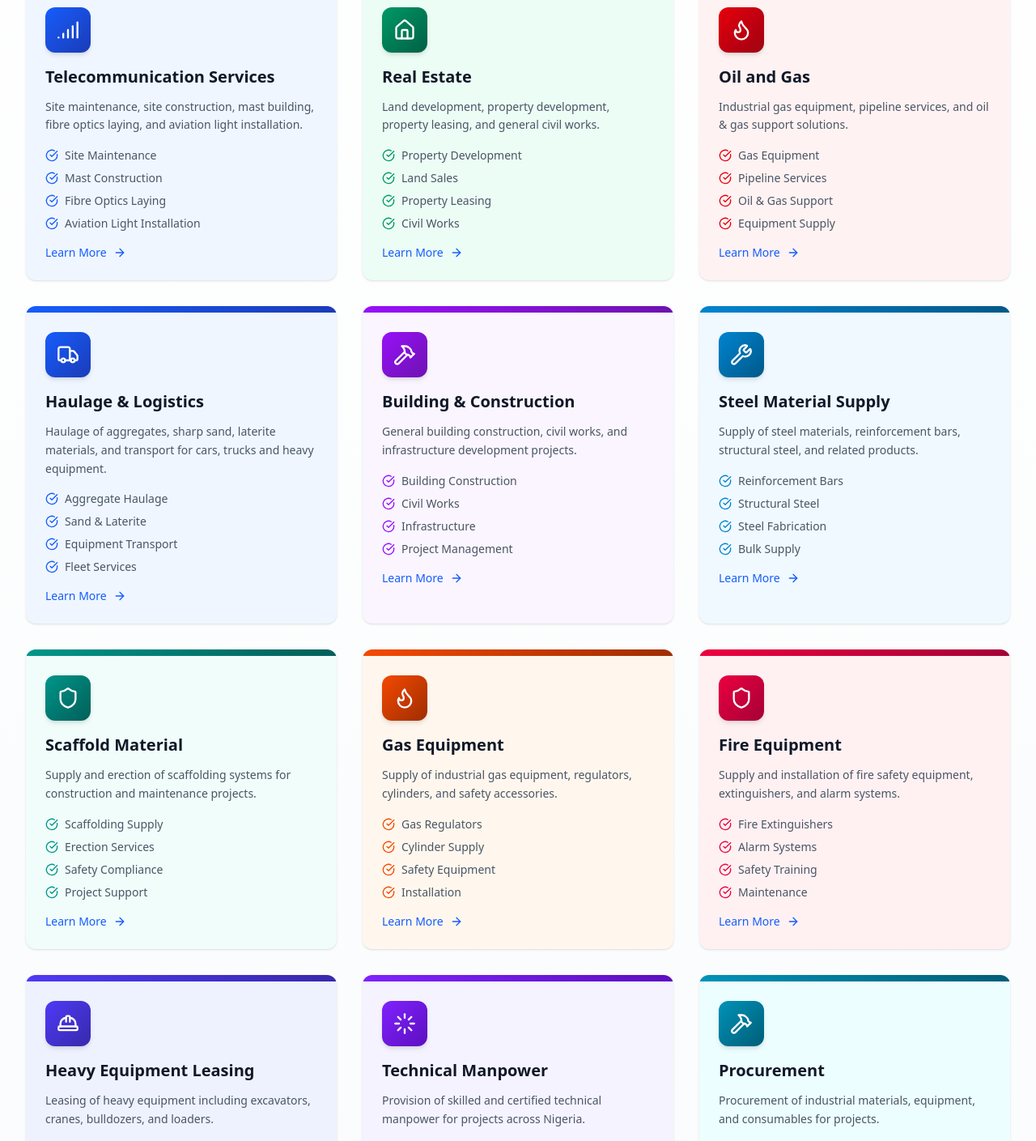
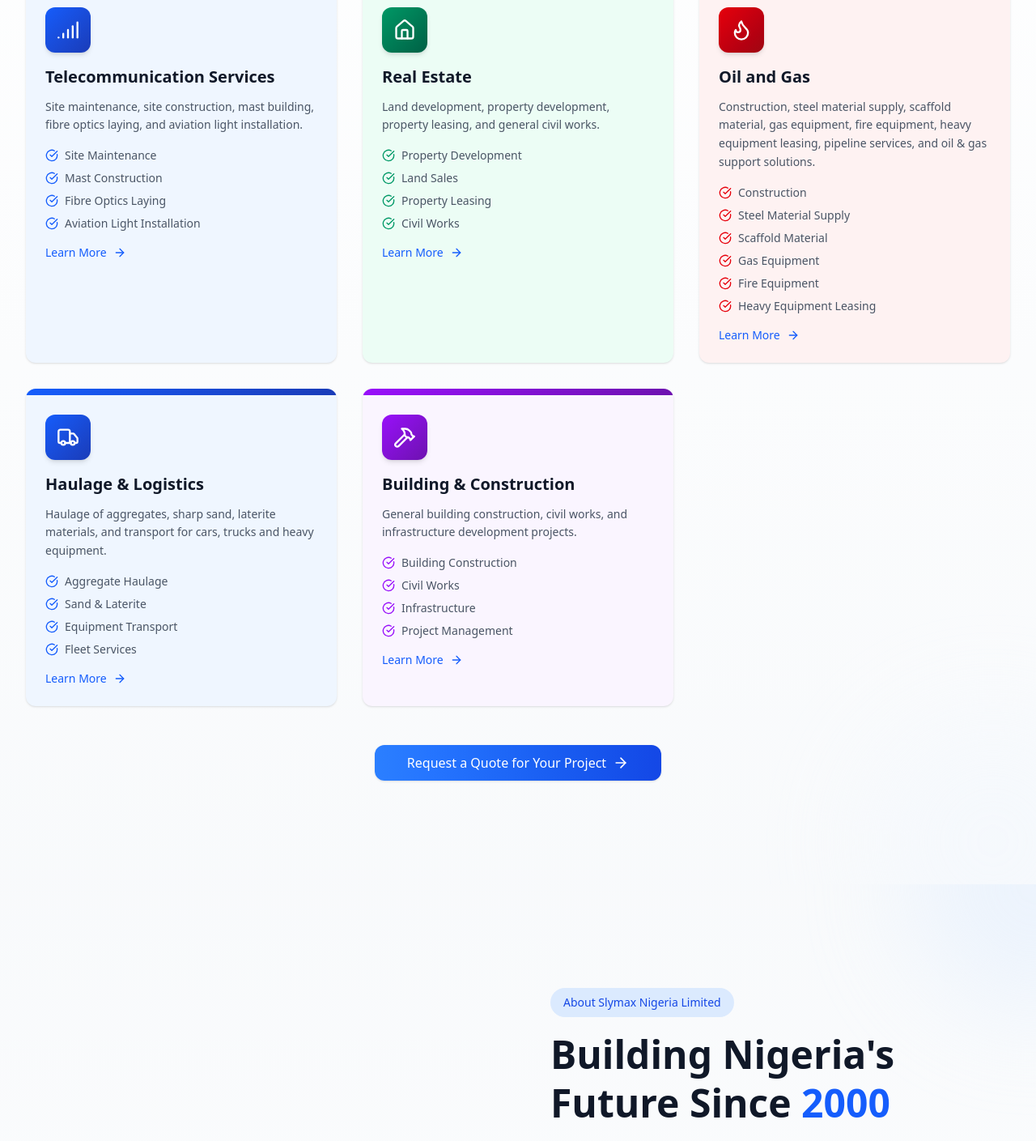
Before and after one commit to glorino/slymax, a Next.js app: page / in a window 1280 px wide. Shown: the part 1500-2909 px from the top of the page at 81% size. Built offline with nearby package versions, Linux system fonts and the light colour scheme.

Commit message:
Move 6 services under Oil and Gas: Construction, Steel, Scaffold, Gas Equipment, Fire Equipment, Heavy Equipment Leasing

```diff
--- a/src/app/services/oil-and-gas/page.tsx
+++ b/src/app/services/oil-and-gas/page.tsx
@@ -3,34 +3,58 @@
 import { Container } from "@/components/ui/container"
 import { Card, CardContent } from "@/components/ui/card"
 import { Button } from "@/components/ui/button"
-import { Flame, ArrowRight, CheckCircle, ChevronRight, Shield, Award, Wrench, Settings } from "lucide-react"
+import { Flame, ArrowRight, CheckCircle, ChevronRight, Shield, Award, Wrench, Settings, HardHat } from "lucide-react"
 import { motion } from "framer-motion"
 import Link from "next/link"
 
 const oilGasServices = [
   {
-    title: "Gas Equipment Supply",
+    title: "Construction",
+    description: "General construction services for oil & gas facilities, industrial plants, and related infrastructure.",
+    icon: Flame,
+    features: ["Facility Construction", "Industrial Plants", "Storage Tanks", "Process Piping", "Structural Steel", "Commissioning"],
+  },
+  {
+    title: "Steel Material Supply",
+    description: "Supply of steel materials, reinforcement bars, structural steel, and related products for oil & gas projects.",
+    icon: Wrench,
+    features: ["Reinforcement Bars", "Structural Steel", "Steel Fabrication", "Pipe Supports", "Bulk Supply", "Quality Certified"],
+  },
+  {
+    title: "Scaffold Material",
+    description: "Supply and erection of scaffolding systems for construction, maintenance, and turnaround projects.",
+    icon: Shield,
+    features: ["Scaffolding Supply", "Erection Services", "Safety Compliance", "Inspection", "Dismantling", "Project Support"],
+  },
+  {
+    title: "Gas Equipment",
     description: "Supply of industrial gas equipment including regulators, valves, piping systems and accessories.",
-    icon: Flame,
+    icon: Settings,
     features: ["Gas Regulators", "Valves & Fittings", "Piping Systems", "Pressure Gauges", "Safety Devices", "Flow Meters"],
+  },
+  {
+    title: "Fire Equipment",
+    description: "Supply and installation of fire safety equipment, extinguishers, and alarm systems for oil & gas facilities.",
+    icon: Shield,
+    features: ["Fire Extinguishers", "Alarm Systems", "Fire Suppression", "Safety Training", "Maintenance", "Compliance"],
+  },
+  {
+    title: "Heavy Equipment Leasing",
+    description: "Leasing of heavy equipment including excavators, cranes, bulldozers, and loaders for oil & gas operations.",
+    icon: HardHat,
+    features: ["Excavators", "Cranes", "Bulldozers", "Loaders", "Operators Available", "Flexible Terms"],
   },
   {
     title: "Pipeline Services",
     description: "Pipeline construction, installation, maintenance, and repair services for oil & gas facilities.",
     icon: Wrench,
-    features: ["Pipeline Installation", "Pipeline Maintenance", "Leak Detection", "Cathodic Protection", " Pigging Services", "Hydrostatic Testing"],
+    features: ["Pipeline Installation", "Pipeline Maintenance", "Leak Detection", "Cathodic Protection", "Pigging Services", "Hydrostatic Testing"],
   },
   {
     title: "Oil & Gas Support",
     description: "Comprehensive support services for upstream, midstream, and downstream operations.",
     icon: Settings,
     features: ["Equipment Rental", "Technical Support", "Maintenance Contracts", "Spare Parts Supply", "Project Management", "HSE Compliance"],
-  },
-  {
-    title: "Gas Regulation Stations",
-    description: "Design, construction, and commissioning of gas regulation and metering stations.",
-    icon: Shield,
-    features: ["Station Design", "Equipment Installation", "SCADA Integration", "Metering Systems", "Safety Systems", "Commissioning"],
   },
 ]
 
@@ -65,7 +89,8 @@
                 <span className="text-red-600">Equipment & Services</span>
               </h1>
               <p className="text-lg sm:text-xl text-gray-600 leading-relaxed mb-8 max-w-xl">
-                Industrial gas equipment, pipeline services, and comprehensive oil & gas support solutions.
+                Construction, steel material supply, scaffold material, gas equipment, fire equipment,
+                heavy equipment leasing, pipeline services, and comprehensive oil & gas support solutions.
                 Trusted by major operators across Nigeria.
               </p>
               <div className="flex flex-wrap gap-4">
@@ -116,6 +141,10 @@
             <h2 id="services-heading" className="text-3xl sm:text-4xl lg:text-5xl font-bold text-gray-900 leading-tight mb-6">
               Comprehensive Oil & Gas Solutions
             </h2>
+            <p className="text-lg text-gray-600 leading-relaxed max-w-2xl mx-auto">
+              From construction and material supply to equipment leasing and pipeline services —
+              we deliver end-to-end solutions for the oil & gas industry.
+            </p>
           </div>
           <div className="grid gap-6 lg:grid-cols-2">
             {oilGasServices.map((service, index) => (
--- a/src/app/services/page.tsx
+++ b/src/app/services/page.tsx
@@ -34,8 +34,8 @@
     name: "Oil and Gas",
     href: "/services/oil-and-gas",
     icon: Flame,
-    description: "Industrial gas equipment, pipeline services, and oil & gas support solutions.",
-    features: ["Gas Equipment Supply", "Pipeline Services", "Oil & Gas Support", "Gas Regulation Stations", "SCADA Integration", "Safety Systems"],
+    description: "Construction, steel material supply, scaffold material, gas equipment, fire equipment, heavy equipment leasing, pipeline services, and oil & gas support solutions.",
+    features: ["Construction", "Steel Material Supply", "Scaffold Material", "Gas Equipment", "Fire Equipment", "Heavy Equipment Leasing"],
     gradient: "from-red-500 to-red-700",
     bgColor: "bg-red-50",
     iconBg: "bg-gradient-to-br from-red-500 to-red-700",
--- a/src/components/sections/ServicesSection.tsx
+++ b/src/components/sections/ServicesSection.tsx
@@ -32,8 +32,8 @@
     name: "Oil and Gas",
     href: "/services/oil-and-gas",
     icon: Flame,
-    description: "Industrial gas equipment, pipeline services, and oil & gas support solutions.",
-    features: ["Gas Equipment", "Pipeline Services", "Oil & Gas Support", "Equipment Supply"],
+    description: "Construction, steel material supply, scaffold material, gas equipment, fire equipment, heavy equipment leasing, pipeline services, and oil & gas support solutions.",
+    features: ["Construction", "Steel Material Supply", "Scaffold Material", "Gas Equipment", "Fire Equipment", "Heavy Equipment Leasing"],
     gradient: "from-red-600 to-red-800",
     bgCard: "bg-red-50",
     iconColor: "text-red-600",
@@ -57,126 +57,6 @@
     gradient: "from-purple-600 to-purple-800",
     bgCard: "bg-purple-50",
     iconColor: "text-purple-600",
-  },
-  {
-    name: "Steel Material Supply",
-    href: "/services/steel-material-supply",
-    icon: Wrench,
-    description: "Supply of steel materials, reinforcement bars, structural steel, and related products.",
-    features: ["Reinforcement Bars", "Structural Steel", "Steel Fabrication", "Bulk Supply"],
-    gradient: "from-sky-600 to-sky-800",
-    bgCard: "bg-sky-50",
-    iconColor: "text-sky-600",
-  },
-  {
-    name: "Scaffold Material",
-    href: "/services/scaffold-material",
-    icon: Shield,
-    description: "Supply and erection of scaffolding systems for construction and maintenance projects.",
-    features: ["Scaffolding Supply", "Erection Services", "Safety Compliance", "Project Support"],
-    gradient: "from-teal-600 to-teal-800",
-    bgCard: "bg-teal-50",
-    iconColor: "text-teal-600",
-  },
-  {
-    name: "Gas Equipment",
-    href: "/services/gas-equipment",
-    icon: Flame,
-    description: "Supply of industrial gas equipment, regulators, cylinders, and safety accessories.",
-    features: ["Gas Regulators", "Cylinder Supply", "Safety Equipment", "Installation"],
-    gradient: "from-orange-600 to-orange-800",
-    bgCard: "bg-orange-50",
-    iconColor: "text-orange-600",
-  },
-  {
-    name: "Fire Equipment",
-    href: "/services/fire-equipment",
-    icon: Shield,
-    description: "Supply and installation of fire safety equipment, extinguishers, and alarm systems.",
-    features: ["Fire Extinguishers", "Alarm Systems", "Safety Training", "Maintenance"],
-    gradient: "from-rose-600 to-rose-800",
-    bgCard: "bg-rose-50",
-    iconColor: "text-rose-600",
-  },
-  {
-    name: "Heavy Equipment Leasing",
-    href: "/services/heavy-equipment-leasing",
-    icon: HardHat,
-    description: "Leasing of heavy equipment including excavators, cranes, bulldozers, and loaders.",
-    features: ["Excavators", "Cranes", "Bulldozers", "Loaders"],
-    gradient: "from-indigo-600 to-indigo-800",
-    bgCard: "bg-indigo-50",
-    iconColor: "text-indigo-600",
-  },
-  {
-    name: "Technical Manpower",
-    href: "/services/technical-manpower",
-    icon: Loader,
-    description: "Provision of skilled and certified technical manpower for projects across Nigeria.",
-    features: ["Engineers", "Technicians", "Project Managers", "Safety Officers"],
-    gradient: "from-violet-600 to-violet-800",
-    bgCard: "bg-violet-50",
-    iconColor: "text-violet-600",
-  },
-  {
-    name: "Procurement",
-    href: "/services/procurement",
-    icon: Hammer,
-    description: "Procurement of industrial materials, equipment, and consumables for projects.",
-    features: ["Material Sourcing", "Vendor Management", "Quality Assurance", "Logistics"],
-    gradient: "from-cyan-600 to-cyan-800",
-    bgCard: "bg-cyan-50",
-    iconColor: "text-cyan-600",
-  },
-  {
-    name: "Operation & Maintenance",
-    href: "/services/operation-maintenance",
-    icon: Wrench,
-    description: "Comprehensive operation and maintenance services for industrial and commercial facilities.",
-    features: ["Facility Management", "Preventive Maintenance", "Repairs", "24/7 Support"],
-    gradient: "from-emerald-600 to-emerald-800",
-    bgCard: "bg-emerald-50",
-    iconColor: "text-emerald-600",
-  },
-  {
-    name: "Civil & Structural Engineering",
-    href: "/services/civil-structural",
-    icon: Building2,
-    description: "Civil and structural engineering services for roads, bridges, and infrastructure.",
-    features: ["Road Construction", "Bridge Building", "Foundation Works", "Structural Analysis"],
-    gradient: "from-slate-600 to-slate-800",
-    bgCard: "bg-slate-50",
-    iconColor: "text-slate-600",
-  },
-  {
-    name: "Mechanical Services",
-    href: "/services/mechanical-services",
-    icon: Loader,
-    description: "Mechanical installation, maintenance, and repair services for industrial equipment.",
-    features: ["Equipment Installation", "Piping Systems", "HVAC", "Maintenance"],
-    gradient: "from-amber-600 to-amber-800",
-    bgCard: "bg-amber-50",
-    iconColor: "text-amber-600",
-  },
-  {
-    name: "Rural & Urban Electrification",
-    href: "/services/electrification",
-    icon: Signal,
-    description: "Electrification projects for rural and urban communities across Nigeria.",
-    features: ["Power Distribution", "Solar Installation", "Transformer Setup", "Grid Connection"],
-    gradient: "from-yellow-600 to-yellow-800",
-    bgCard: "bg-yellow-50",
-    iconColor: "text-yellow-600",
-  },
-  {
-    name: "Water Engineering",
-    href: "/services/water-engineering",
-    icon: Shield,
-    description: "Water engineering services including borehole drilling, treatment, and distribution.",
-    features: ["Borehole Drilling", "Water Treatment", "Distribution Systems", "Maintenance"],
-    gradient: "from-blue-400 to-blue-600",
-    bgCard: "bg-blue-50",
-    iconColor: "text-blue-500",
   },
 ]
 
```
